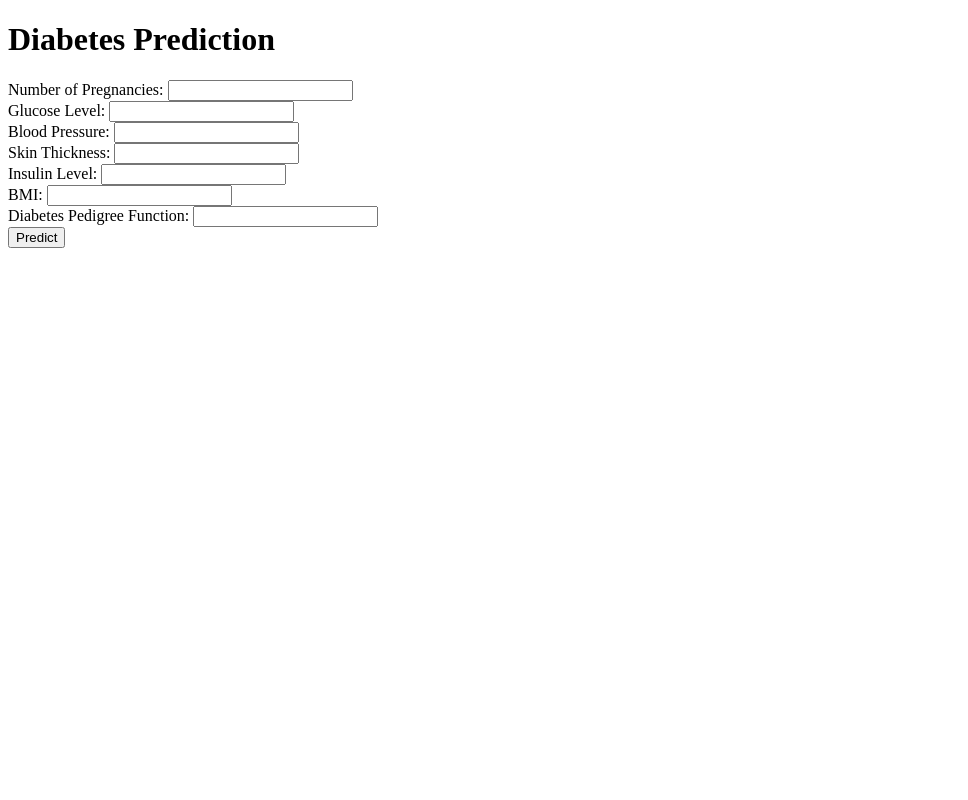
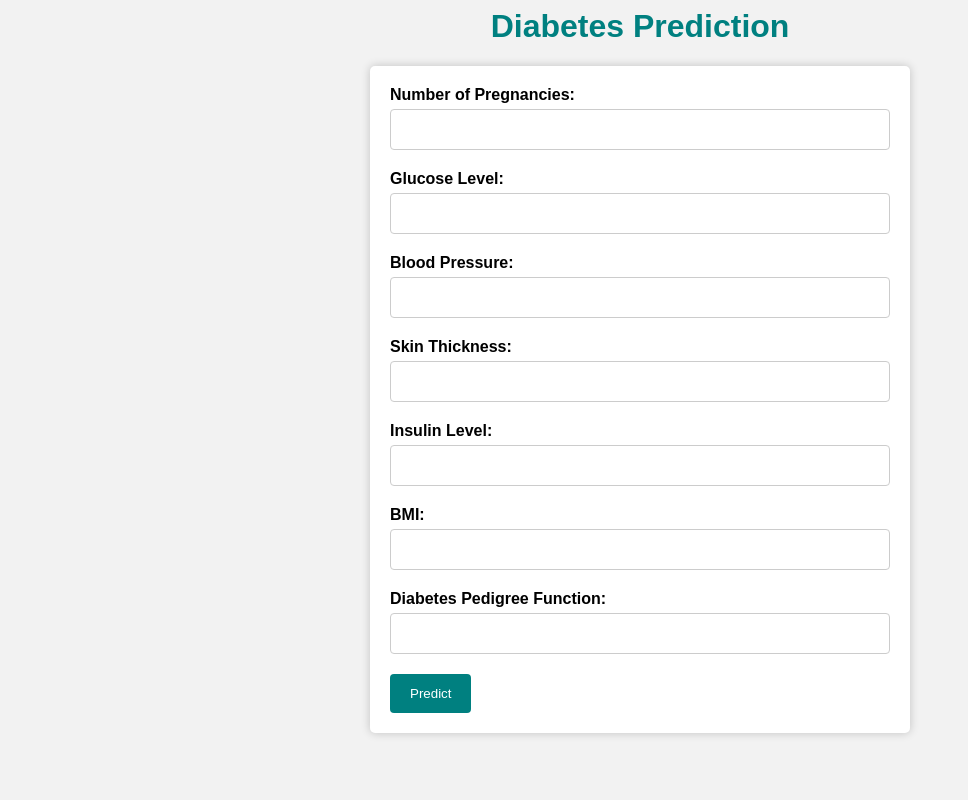
Before and after one commit to Abhishek-AMK/Diabetes_Prediction_System, a Flask app: page / in a window 1280 px wide. Shown: the whole page, without its empty margins (0-968 px from the left). Run offline with Flask 3, Linux system fonts and the light colour scheme; parts of the project's set-up code (start-up, migrations or seed data) failed here and were passed over.

Commit message:
"newly updated"

```diff
--- /dev/null
+++ b/Diabaties pickel/static/style.css
@@ -0,0 +1,70 @@
+/* static/style.css */
+body {
+    background-color: #f2f2f2;
+    font-family: Arial, sans-serif;
+}
+
+h1 {
+    color: #008080;
+    text-align: center;
+}
+
+form {
+    max-width: 500px;
+    margin: 0 auto;
+    padding: 20px;
+    background-color: #fff;
+    border-radius: 5px;
+    box-shadow: 0 0 10px rgba(0, 0, 0, 0.2);
+}
+
+label {
+    display: inline-block;
+    margin-bottom: 5px;
+    font-weight: bold;
+}
+
+input[type="number"] {
+    width: 100%;
+    padding: 12px;
+    margin-bottom: 20px;
+    border: 1px solid #ccc;
+    border-radius: 4px;
+    box-sizing: border-box;
+}
+
+input[type="submit"] {
+    background-color: #008080;
+    color: #fff;
+    padding: 12px 20px;
+    border: none;
+    border-radius: 4px;
+    cursor: pointer;
+}
+
+input[type="submit"]:hover {
+    background-color: #004d4d;
+}
+
+/* static/style.css */
+table {
+    font-family: Arial, sans-serif;
+    border-collapse: collapse;
+    width: 100%;
+    margin-top: 20px;
+  }
+
+  td, th {
+    border: 1px solid #ddd;
+    padding: 8px;
+  }
+
+  th {
+    background-color: #008080;
+    color: #fff;
+    text-align: left;
+  }
+
+  tr:nth-child(even) {
+    background-color: #f2f2f2;
+  }
--- a/Diabaties pickel/templates/index.html
+++ b/Diabaties pickel/templates/index.html
@@ -1,3 +1,9 @@
+
+<!-- templates/index.html -->
+<head>
+    <title>Diabetes Prediction</title>
+    <link rel="stylesheet" href="{{ url_for('static', filename='style.css') }}">
+</head>
 <!-- templates/index.html -->
 <!DOCTYPE html>
 <html>
```
Also changed, not shown: Diabaties pickel/templates/result.html (+14 -1 lines).
